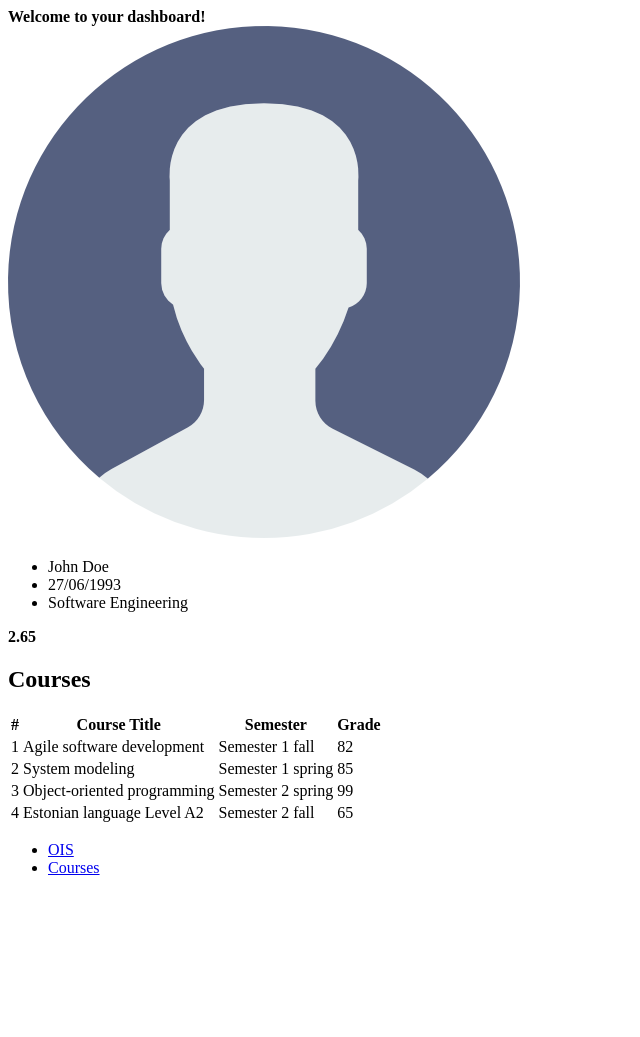
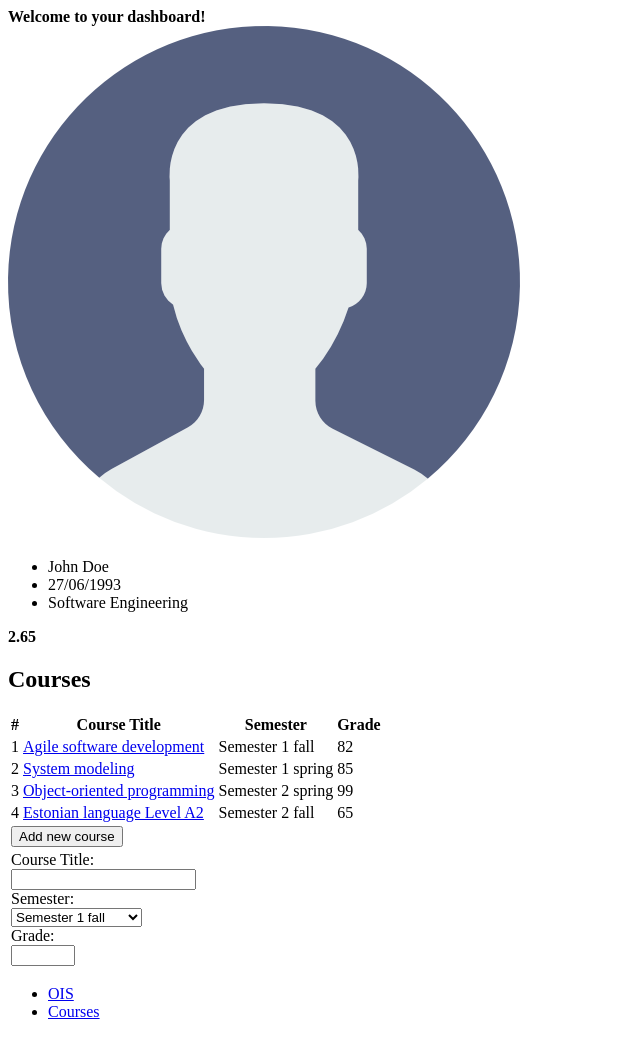
Before and after one commit to meritkangro/VeebirakLoomine, a plain HTML site: page index.html in a window 1280 px wide. Shown: the whole page, without its empty margins (0-640 px from the left). Before the commit the page ends 893 px from the top, so only its background shows below. Drawn offline with Linux system fonts and the light colour scheme.

Commit message:
Update index.html

```diff
--- a/index.html
+++ b/index.html
@@ -77,7 +77,7 @@
 
             <td>1</td>
 
-            <td>Agile software development</td>
+            <td><a href="https://courses.cs.ut.ee/2020/ASD/fall" target="_blank">Agile software development</a></td>
 
             <td>Semester 1 fall</td>
 
@@ -89,7 +89,7 @@
 
             <td>2</td>
 
-            <td>System modeling</td>
+            <td><a href="https://courses.cs.ut.ee/2020/sm/fall" target="_blank">System modeling</a></td>
 
             <td>Semester 1 spring</td>
 
@@ -101,7 +101,7 @@
 
             <td>3</td>
 
-            <td>Object-oriented programming</td>
+            <td><a href="https://courses.cs.ut.ee/2020/OOP/spring" target="_blank">Object-oriented programming</a></td>
 
             <td>Semester 2 spring</td>
 
@@ -113,7 +113,7 @@
 
             <td>4</td>
 
-            <td>Estonian language Level A2</td>
+            <td><a href="https://courses.cs.ut.ee/courses/index/2020/fall" target="_blank">Estonian language Level A2</a></td>
 
             <td>Semester 2 fall</td>
 
@@ -122,6 +122,36 @@
         </tr>
 
         </tbody>
+
+        <tfoot>
+
+        <tr>
+            <td colspan="4"> <button type="button">Add new course</button> </td>
+        </tr>
+
+        <tr>
+            <td colspan="4">
+            <form>
+                <label for="title">Course Title:</label><br>
+                <input type="text" name="title"><br>
+
+                <label for="semester">Semester:</label><br>
+                <select id="semester" name="semester">
+                    <option value="1_fall">Semester 1 fall</option>
+                    <option value="1_spring">Semester 1 spring</option>
+                    <option value="2_fall">Semester 2 fall</option>
+                    <option value="2_spring">Semester 2 spring</option>
+                </select><br>
+
+                <label for="grade">Grade:</label><br>
+                <input type="number" name="grade" max="100" min="0"> <br>
+
+
+            </form>
+            </td>
+        </tr>
+
+        </tfoot>
 
     </table>
 
@@ -133,13 +163,13 @@
 
         <li>
 
-            <a href="https://ois2.ut.ee/">OIS</a>
+            <a href="https://ois2.ut.ee/" target="_blank">OIS</a>
 
         </li>
 
         <li>
 
-            <a href="https://courses.cs.ut.ee/">Courses</a>
+            <a href="https://courses.cs.ut.ee/" target="_blank">Courses</a>
 
         </li>
 
```
